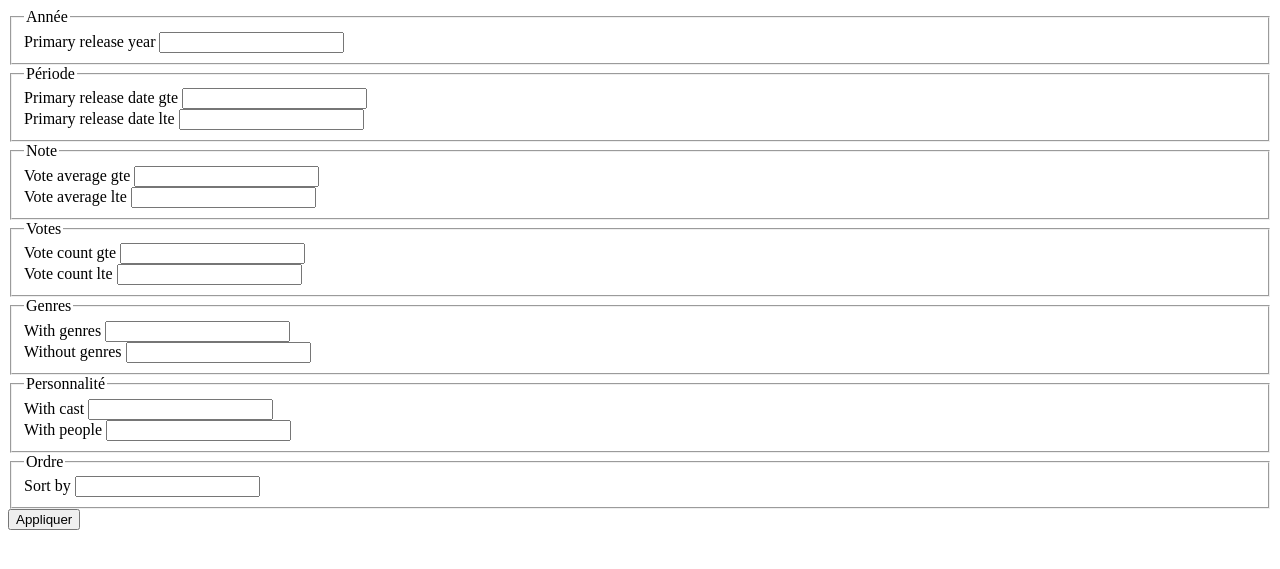
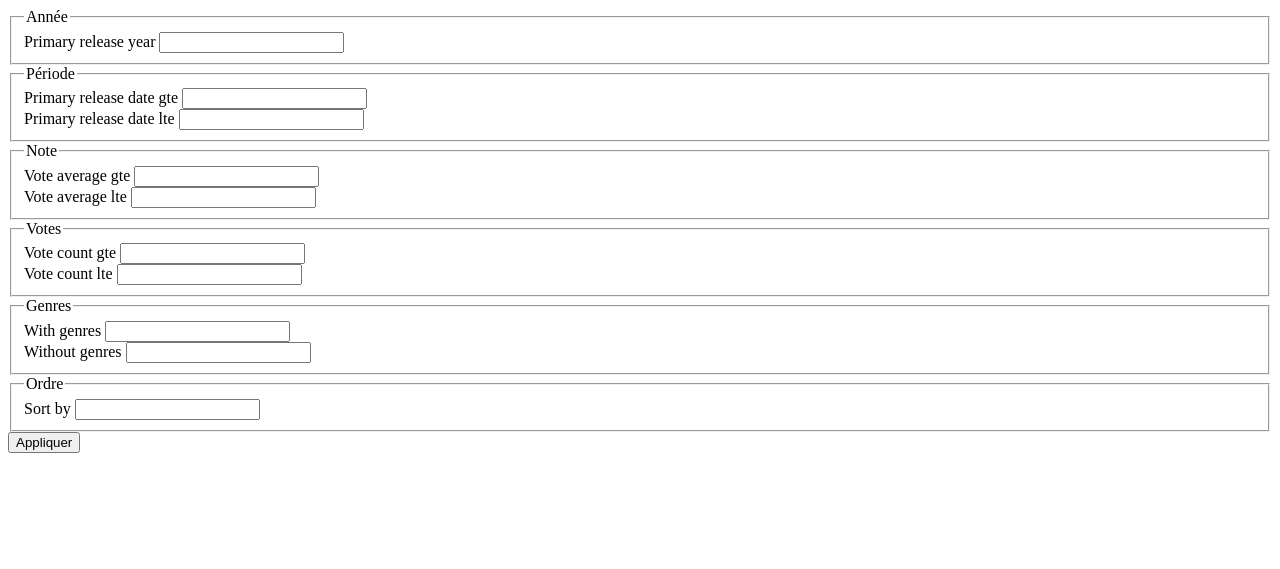
Before and after one commit to SimonPineaut/CineList, a Symfony app: template templates/movie/partials/_advanced_search_form.html.twig in a window 1280 px wide. Shown: the top 569 px of the page. Run offline with Twig, Linux system fonts and the light colour scheme; the template is opened without the code that fills it, so the values that code supplies are empty; form fields are guessed from the names that the template uses; some libraries are stand-ins or nearby versions.

Commit message:
advanced search final commit

```diff
--- a/assets/styles/modules/advanced-search.scss
+++ b/assets/styles/modules/advanced-search.scss
@@ -1,6 +1,6 @@
 .advanced-search {
     display: grid;
-    grid-template-columns: repeat(7, 1fr);
+    grid-template-columns: repeat(6, 1fr);
 
     fieldset {
         text-align: center;
--- a/templates/movie/partials/_advanced_search_form.html.twig
+++ b/templates/movie/partials/_advanced_search_form.html.twig
@@ -6,14 +6,14 @@
         }
 }) }}
     <div class="advanced-search">
-        <fieldset>
+        <fieldset class="border-left">
             <legend class="custom-blue-2">Année</legend>
             <div class="d-flex flex-column m-2 p-2">
                 {{ form_label(form.primary_release_year) }}
                 {{ form_widget(form.primary_release_year) }}
             </div>
         </fieldset>
-        <fieldset>
+        <fieldset class="border-left">
             <legend class="custom-blue-2">Période</legend>
             <div class="d-flex flex-column m-2 p-2">
                 {{ form_label(form.primary_release_date_gte) }}
@@ -25,7 +25,7 @@
             </div>
         </fieldset>
 
-        <fieldset>
+        <fieldset class="border-left">
             <legend class="custom-blue-2">Note</legend>
             <div class="d-flex flex-column m-2 p-2">
                 {{ form_label(form.vote_average_gte) }}
@@ -37,7 +37,7 @@
             </div>
         </fieldset>
 
-        <fieldset>
+        <fieldset class="border-left">
             <legend class="custom-blue-2">Votes</legend>
             <div class="d-flex flex-column m-2 p-2">
                 {{ form_label(form.vote_count_gte) }}
@@ -49,7 +49,7 @@
             </div>
         </fieldset>
 
-        <fieldset>
+        <fieldset class="border-left">
             <legend class="custom-blue-2">Genres</legend>
             <div class="d-flex flex-column m-2 p-2">
                 {{ form_label(form.with_genres) }}
@@ -61,19 +61,7 @@
             </div>
         </fieldset>
 
-        <fieldset>
-            <legend class="custom-blue-2">Personnalité</legend>
-            <div class="d-flex flex-column m-2 p-2">
-                {{ form_label(form.with_cast) }}
-                {{ form_widget(form.with_cast) }}
-            </div>
-            <div class="d-flex flex-column m-2 p-2">
-                {{ form_label(form.with_people) }}
-                {{ form_widget(form.with_people) }}
-            </div>
-        </fieldset>
-
-        <fieldset>
+        <fieldset class="border-left">
             <legend class="custom-blue-2">Ordre</legend>
             <div class="d-flex flex-column m-2 p-2">
                 {{ form_label(form.sort_by) }}
```
Also changed, not shown: src/Form/AdvancedSearchType.php (+1 -13 lines).
